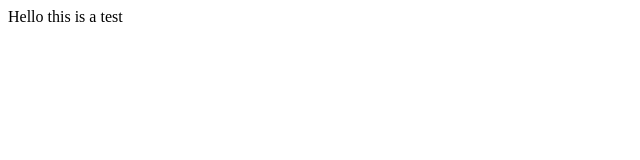
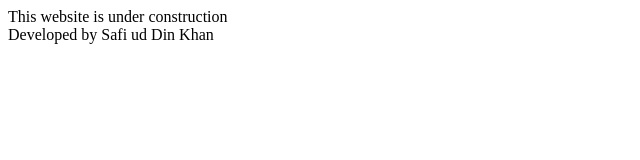
Before and after one commit to ayfafoods/ayfafoods.github.io, a plain HTML site: page index.html in a window 1280 px wide. Shown: the whole page, without its empty margins (0-640 px from the left). Drawn offline with Linux system fonts and the light colour scheme.

Commit message:
This is the 2nd commit

```diff
--- a/index.html
+++ b/index.html
@@ -1,3 +1,7 @@
 <html>
-Hello this is a test
+<title>Ayfa Foods Pakistan</title>
+<body>
+	This website is under construction<br>
+	Developed by Safi ud Din Khan<br>
+</body>
 </html>
```
